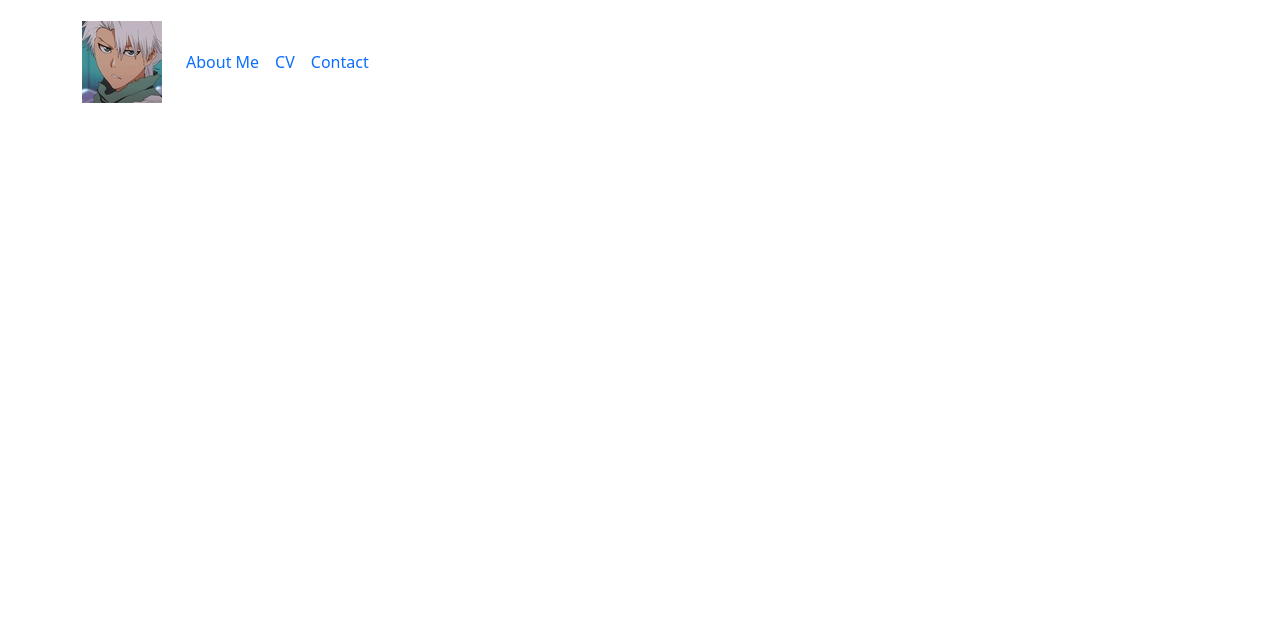
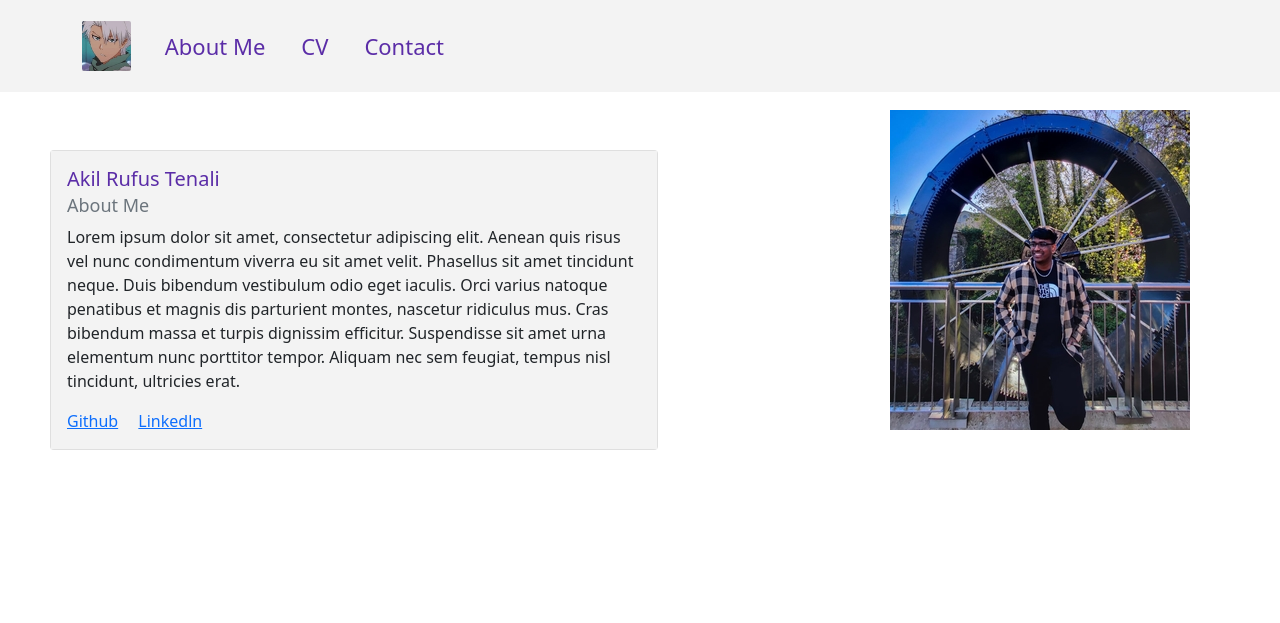
Before and after one commit to RufusTenali/PersonalProject, a plain HTML site: page index.html in a window 1280 px wide. Drawn offline with nearby package versions, Linux system fonts and the light colour scheme.

Commit message:
Components added
About me card and profiler added

```diff
--- a/index.html
+++ b/index.html
@@ -13,13 +13,13 @@
             <nav class="py-3 navbar navbar-expand-lg fixed-top auto-hiding-navbar">
                 <div class="container">
                   <a class="navbar-brand" href="#"><img src="assets/testpfp1.png" class="pfp" alt="pfp"/>
-                    <!-- name  Akil Rufus Tenali -->
+                    <!-- name:  Akil Rufus Tenali -->
                 </a>
                   <button class="navbar-toggler" type="button" data-bs-toggle="collapse" data-bs-target="#navbarCollapse" aria-controls="navbarCollapse" aria-expanded="false" aria-label="Toggle navigation">
                     <span class="navbar-toggler-icon"></span>
                   </button>
                   <div class="collapse navbar-collapse" id="navbarCollapse">
-                    <ul class="navbar-nav me-auto mb-2 mb-md-0">
+                    <ul class="navbar-nav ml-auto">
                       <li class="nav-item">
                         <a class="nav-link" href="#">About Me</a>
                       </li>
@@ -34,5 +34,19 @@
                 </div>
               </nav>
               <!-- End of Navbar -->
+              <!-- Start of About Me card -->
+            <section>
+              <div class="card" style="width: 38rem;">
+                <div class="card-body">
+                  <h5 class="card-title">Akil Rufus Tenali</h5>
+                  <h6 class="card-subtitle mb-2 text-muted" id="subtitle">About Me</h6>
+                  <p class="card-text">Lorem ipsum dolor sit amet, consectetur adipiscing elit. Aenean quis risus vel nunc condimentum viverra eu sit amet velit. Phasellus sit amet tincidunt neque. Duis bibendum vestibulum odio eget iaculis. Orci varius natoque penatibus et magnis dis parturient montes, nascetur ridiculus mus. Cras bibendum massa et turpis dignissim efficitur. Suspendisse sit amet urna elementum nunc porttitor tempor. Aliquam nec sem feugiat, tempus nisl tincidunt, ultricies erat.</p>
+                  <a href="#" class="card-link">Github</a>
+                  <a href="#" class="card-link">Linkedln</a>
+                </div>
+              </div>
+              <img id="testImage" src="assets/TestProfiler.png" class="profiler" alt="profiler"/>
+            </section>
+              <!-- End of About Me card -->
     </body>
 </html>
--- a/style.css
+++ b/style.css
@@ -1,3 +1,54 @@
-#wallpaper {
-  color: black;
+body {
+  display: block;
+  overflow-x: hidden;
 }
+
+nav {
+  background-color: #f3f3f3;
+  border-width: 2px;
+}
+
+.navbar-brand img {
+  max-height: 50px;
+  border-radius: 2px;
+}
+
+.navbar-brand {
+  font-size: 24px;
+  text-transform: uppercase;
+  font-weight: 900;
+}
+
+.nav-link {
+  color: #5b2da7;
+  font-size: 22px;
+  margin: auto 10px;
+}
+
+.nav-link:hover {
+  color: #283747;
+}
+
+.card {
+  position: relative;
+  top: 150px;
+  left: 50px;
+}
+
+.card-body {
+  background-color: #f3f3f3;
+}
+
+.card-title {
+  color: #5b2da7;
+}
+
+#subtitle {
+  font-size: 18px;
+}
+
+#testImage {
+  position: relative;
+  left: 890px;
+  top: -190px;
+}
```
Also changed, not shown: assets/TestProfiler.png (added), assets/WatermillMe.jpeg (added).
